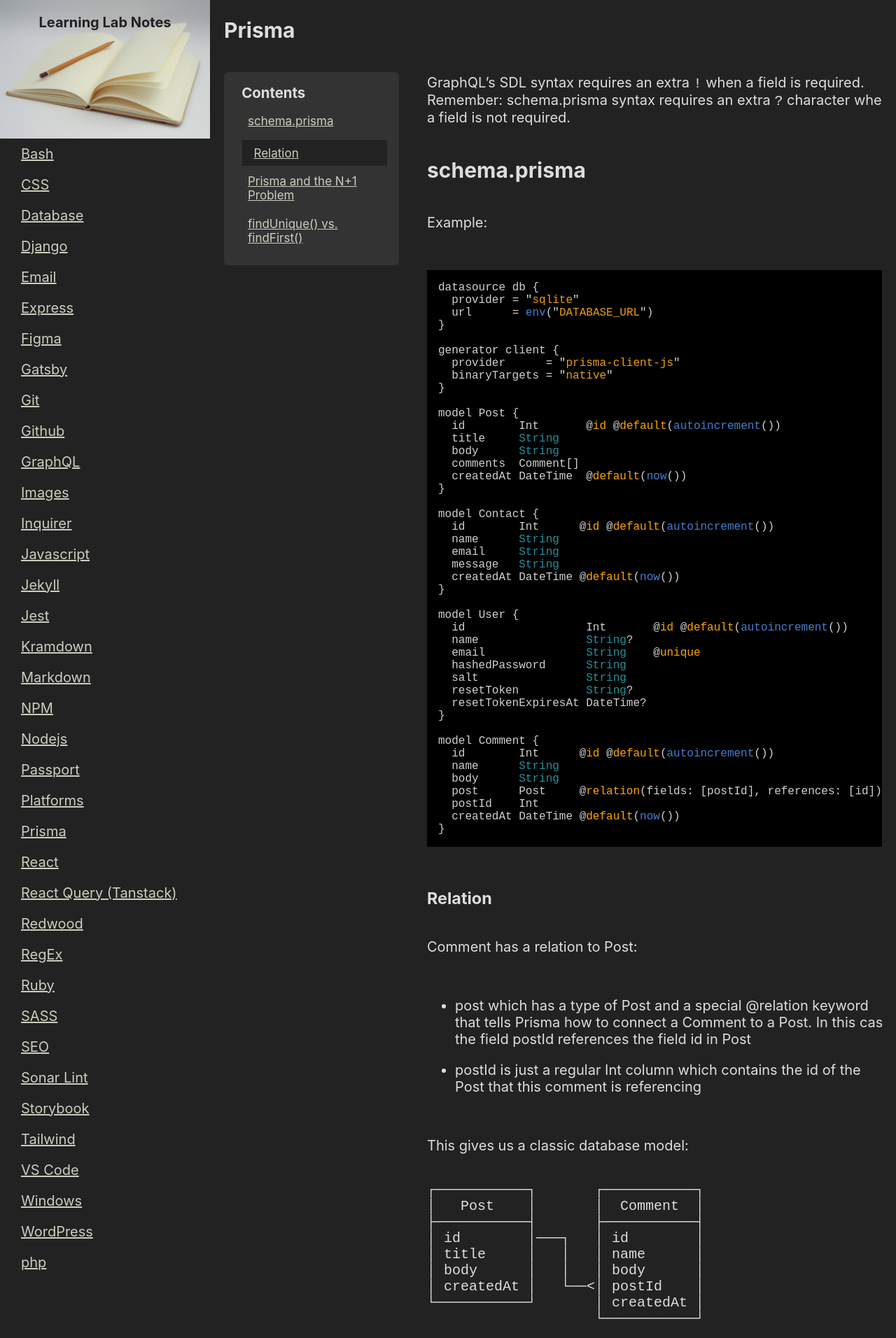
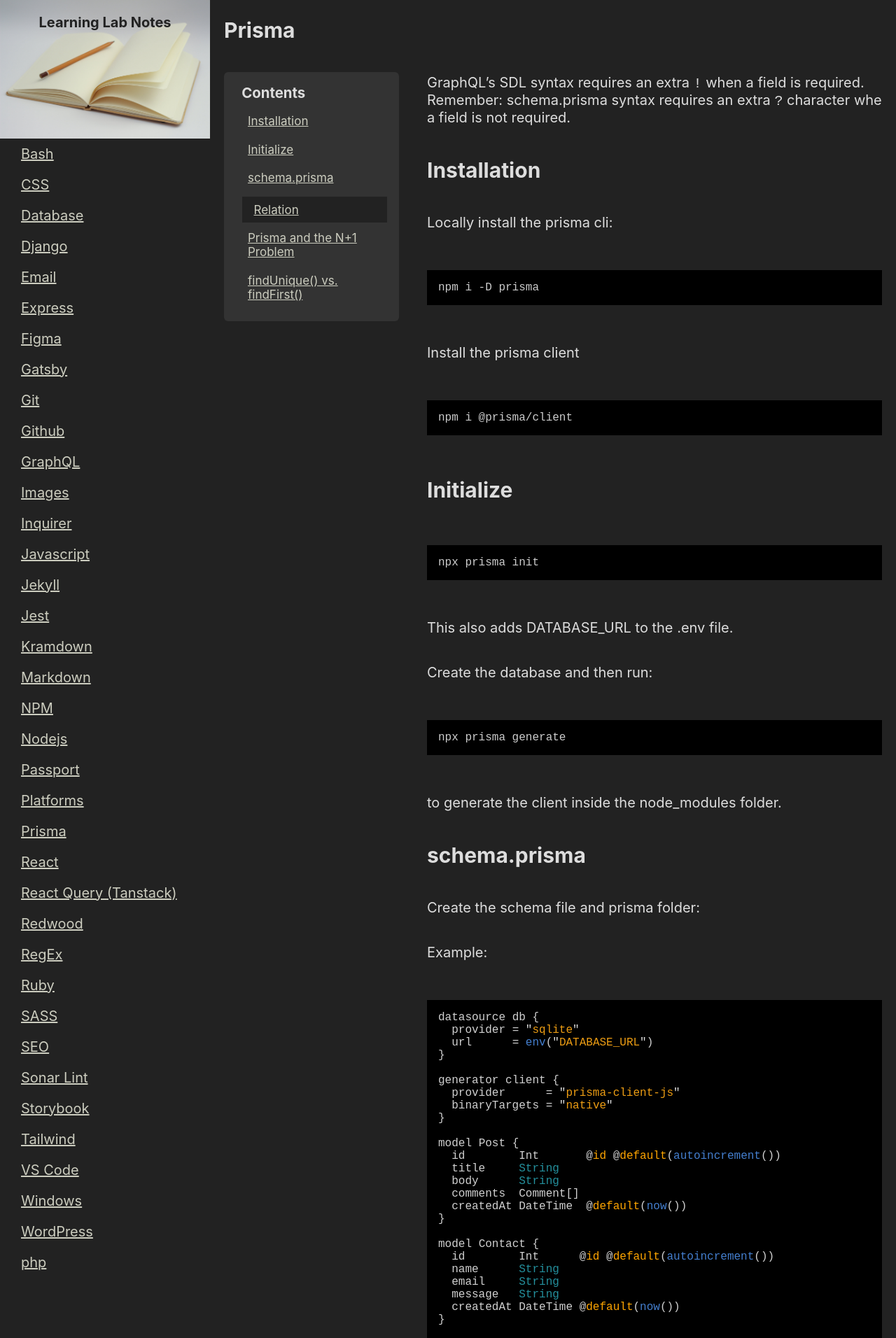
Before and after one commit to ElliotReed/learning-lab-notes, a Jekyll site: the page built from _notes/prisma.md, in a window 1280 px wide. Shown: the top 1912 px of the page at 70% size. Built offline with Jekyll 4.4.1, drawn with Linux system fonts in a browser that asks for light colours.

Commit message:
added installatio instructions

````diff
--- a/_notes/prisma.md
+++ b/_notes/prisma.md
@@ -10,7 +10,39 @@
 
 GraphQL's SDL syntax requires an extra `!` when a field is required. Remember: schema.prisma syntax requires an extra `?` character when a field is not required.
 
+## Installation
+
+Locally install the prisma cli:
+
+```console
+npm i -D prisma
+```
+
+Install the prisma client
+
+```console
+npm i @prisma/client
+```
+
+## Initialize
+
+```console
+npx prisma init
+```
+
+This also adds DATABASE_URL to the .env file.
+
+Create the database and then run:
+
+```console
+npx prisma generate
+```
+
+to generate the client inside the node_modules folder.
+
 ## schema.prisma
+
+Create the schema file and prisma folder:
 
 Example:
 
````
Also changed, not shown: _notes/express.md (+24 -0 lines).
